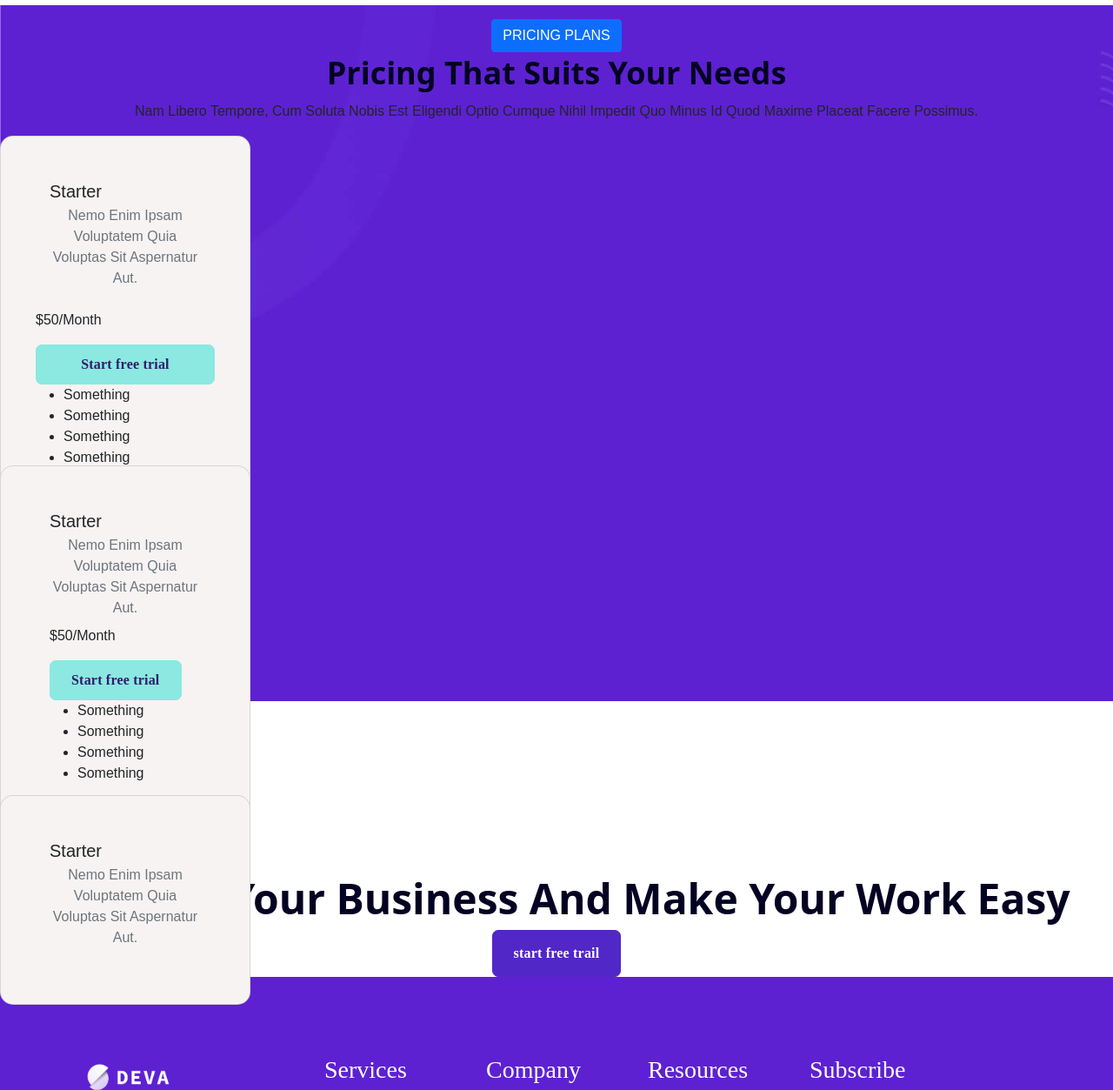
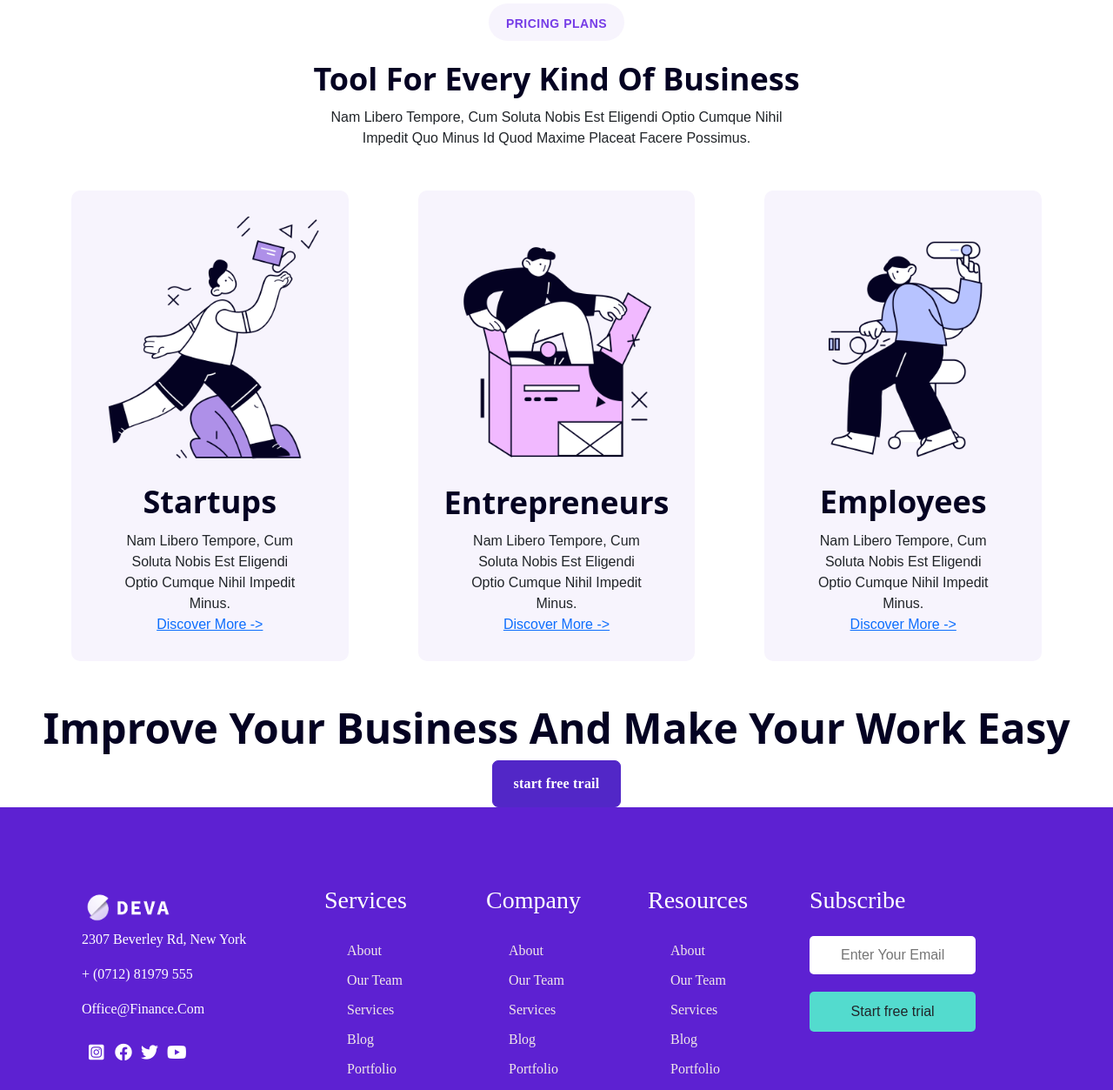
Before and after one commit to kaziriyad7/Deva, a plain HTML site: page index.html in a window 1280 px wide. Shown: the part 2258-3511 px from the top of the page at 87% size. Drawn offline with Linux system fonts and the light colour scheme.

Commit message:
styling pricing section

```diff
--- a/index.html
+++ b/index.html
@@ -212,80 +212,37 @@
 
 
     <!-- Here is pricing section start -->
-    <section class="pricing">
-        <div class="text-center ">
-            <div class="card-body ">
-                <a href="#" class="btn btn-primary">PRICING PLANS</a>
-                <h2 class="card-title">Pricing that suits your needs</h2>
-                <p class="card-text">Nam libero tempore, cum soluta nobis est eligendi optio cumque nihil impedit quo
-                    minus id
-                    quod maxime placeat facere possimus.</p>
+    <section class="container feature-section my-5">
+        <div class="feature-header text-center">
+            <h4 class="section-button">PRICING PLANS</h1>
+                <h2>Tool for every kind of business</h2>
+                <p>Nam libero tempore, cum soluta nobis est eligendi optio cumque nihil impedit quo minus id quod maxime
+                    placeat facere
+                    possimus.</p>
+        </div>
+
+        <div class="feature-cards my-5">
+            <div class="row">
+                <div class="col-sm feature-card">
+                    <img src="./images/image-4.png" alt="" class="img-fluid">
+                    <h2>Startups</h2>
+                    <p>Nam libero tempore, cum soluta nobis est eligendi optio cumque nihil impedit minus.</p>
+                    <a href="#">Discover more -></a>
+                </div>
+                <div class="col-sm feature-card">
+                    <img src="./images/image-5.png" alt="" class="img-fluid">
+                    <h2>Entrepreneurs</h2>
+                    <p>Nam libero tempore, cum soluta nobis est eligendi optio cumque nihil impedit minus.</p>
+                    <a href="#">Discover more -></a>
+                </div>
+                <div class="col-sm feature-card">
+                    <img src="./images/image-6.png" alt="" class="img-fluid">
+                    <h2>Employees</h2>
+                    <p>Nam libero tempore, cum soluta nobis est eligendi optio cumque nihil impedit minus.</p>
+                    <a href="#">Discover more -></a>
+                </div>
             </div>
         </div>
-
-        <div class="cardBody d-flex">
-            <div class="card " style="width: 18rem;">
-                <div class="card-body">
-                    <h5 class="card-title">Starter</h5>
-                    <p class="card-subtitle text-center mb-2 text-muted">Nemo enim ipsam voluptatem quia voluptas sit
-                        aspernatur aut.
-                </div>
-                <p>$<span>50</span>/month</p>
-                <button type="button" class="btn hederButton">Start free trial</button>
-
-                <ul>
-                    <li>something</li>
-                    <li>something</li>
-                    <li>something</li>
-                    <li>something</li>
-                </ul>
-            </div>
-        </div>
-
-
-
-        <div class="card" style="width: 18rem;">
-            <div class="card-body">
-                <h5 class="card-title">Starter</h5>
-                <p class="card-subtitle text-center mb-2 text-muted">Nemo enim ipsam voluptatem quia voluptas sit
-                    aspernatur aut.</c>
-                <p>$<span>50</span>/month</p>
-                <button type="button" class="btn hederButton">Start free trial</button>
-
-                <ul>
-                    <li>something</li>
-                    <li>something</li>
-                    <li>something</li>
-                    <li>something</li>
-                </ul>
-            </div>
-        </div>
-
-
-
-        <div class="card" style="width: 18rem;">
-            <div class="card-body">
-                <h5 class="card-title">Starter</h5>
-                <p class="card-subtitle text-center mb-2 text-muted">Nemo enim ipsam voluptatem quia voluptas sit
-                    aspernatur aut.
-    </section>
-    <p>$<span>50</span>/month</p>
-    <button type="button" class="btn hederButton">Start free trial</button>
-
-    <ul>
-        <li>something</li>
-        <li>something</li>
-        <li>something</li>
-        <li>something</li>
-    </ul>
-    </div>
-    </div>
-
-
-
-
-
-    </div>
     </section>
     <!-- Here is pricing section end -->
 
```
